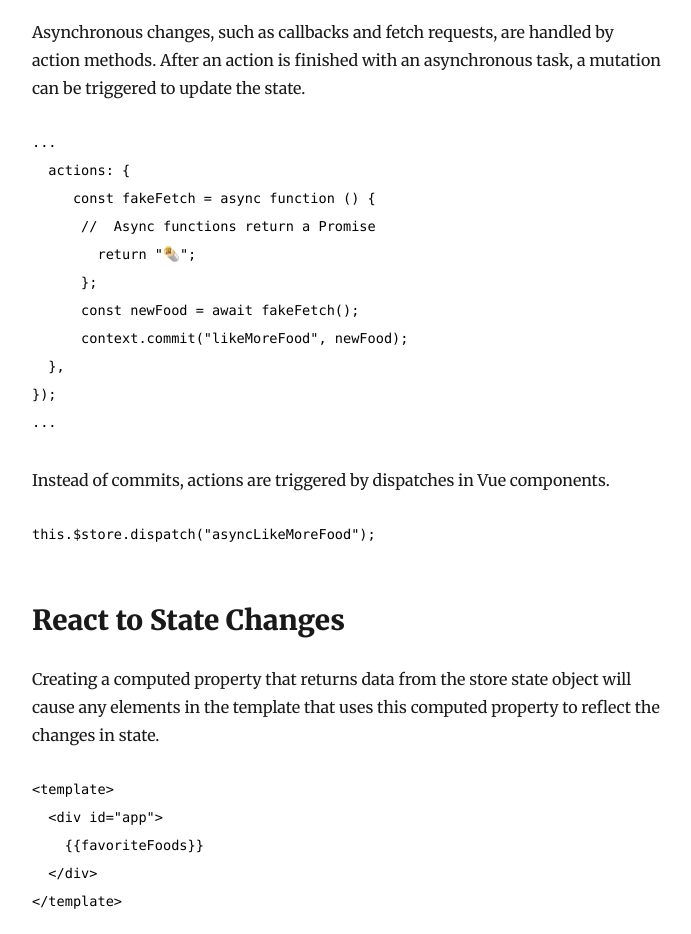
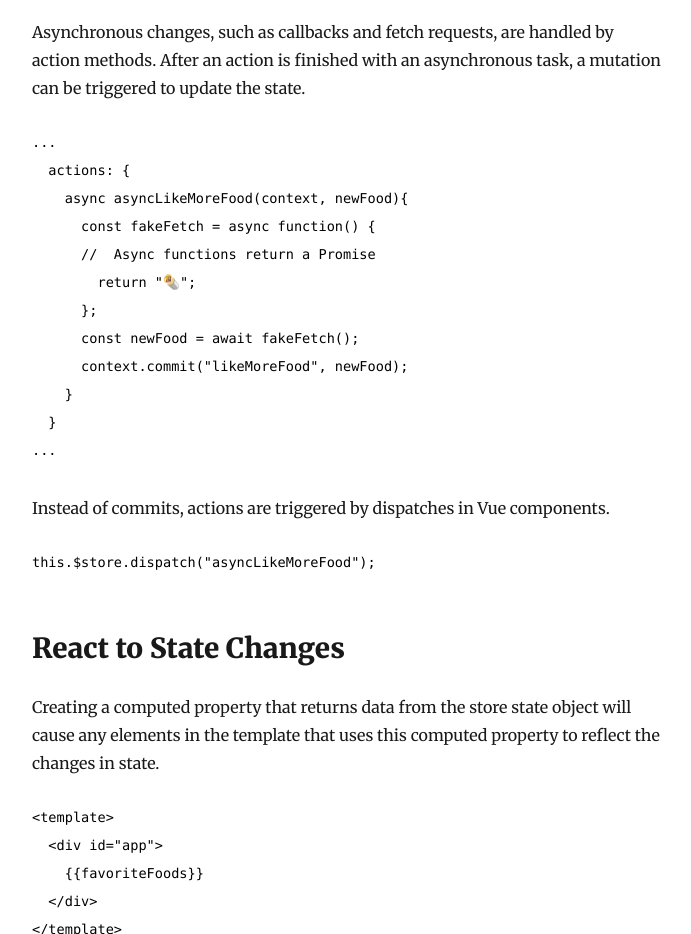
Before and after one commit to AndrewZamora/blog, a Gatsby site: page /getting-started-with-vuex/ in a window 1280 px wide. Shown: the part 3480-4414 px from the top of the page, without its empty margins (293-984 px from the left). Built offline with nearby package versions, Linux system fonts and the light colour scheme; Gatsby itself is replaced by a stand-in of ours; some packages are replaced by stand-ins of ours; code samples lack their colours.

Commit message:
fix: typo for vuex actions

````diff
--- a/content/blog/getting-started-with-vuex/index.md
+++ b/content/blog/getting-started-with-vuex/index.md
@@ -133,14 +133,15 @@ Asynchronous changes, such as callbacks and fetch requests, are handled by actio
 ```javascript
 ...
   actions: {
-     const fakeFetch = async function () {
+    async asyncLikeMoreFood(context, newFood){
+      const fakeFetch = async function() {
       //  Async functions return a Promise
         return "🌯";
       };
       const newFood = await fakeFetch();
       context.commit("likeMoreFood", newFood);
-  },
-});
+    }
+  }
 ...
 ```
 
````
